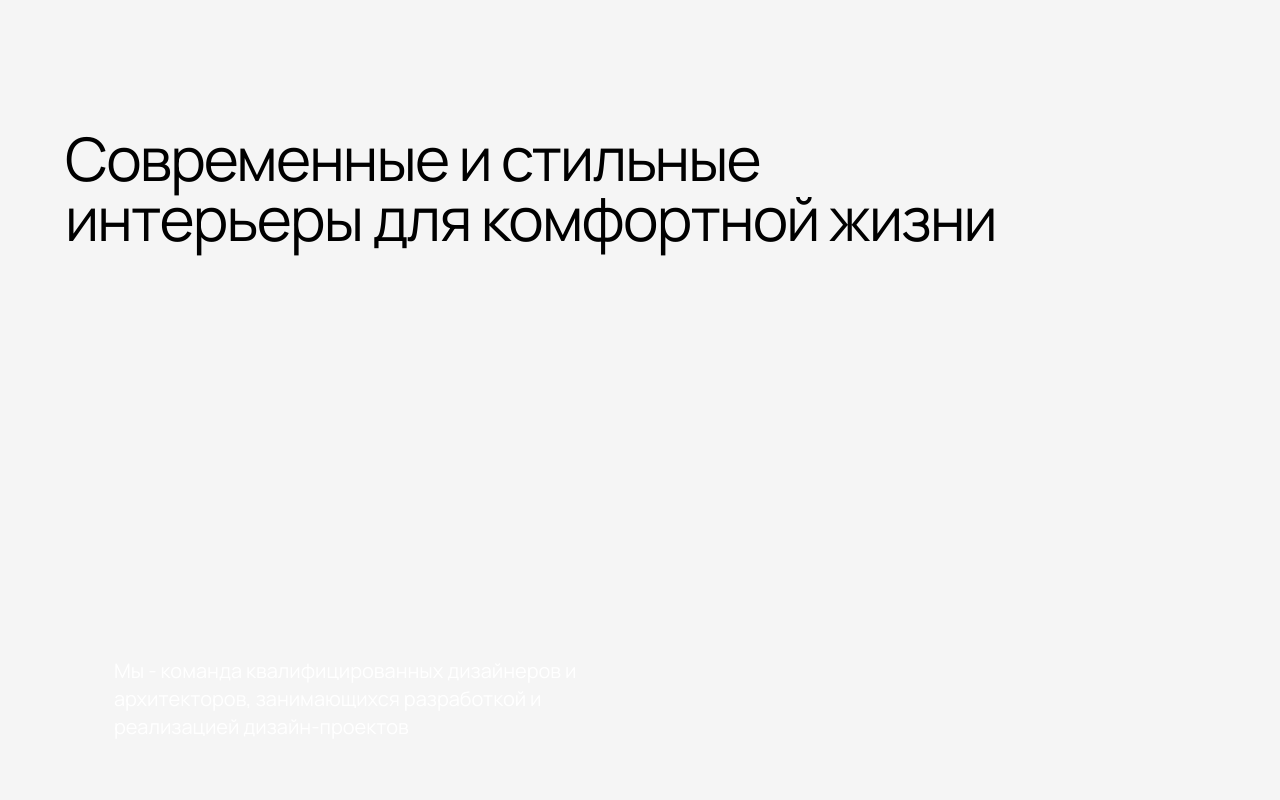
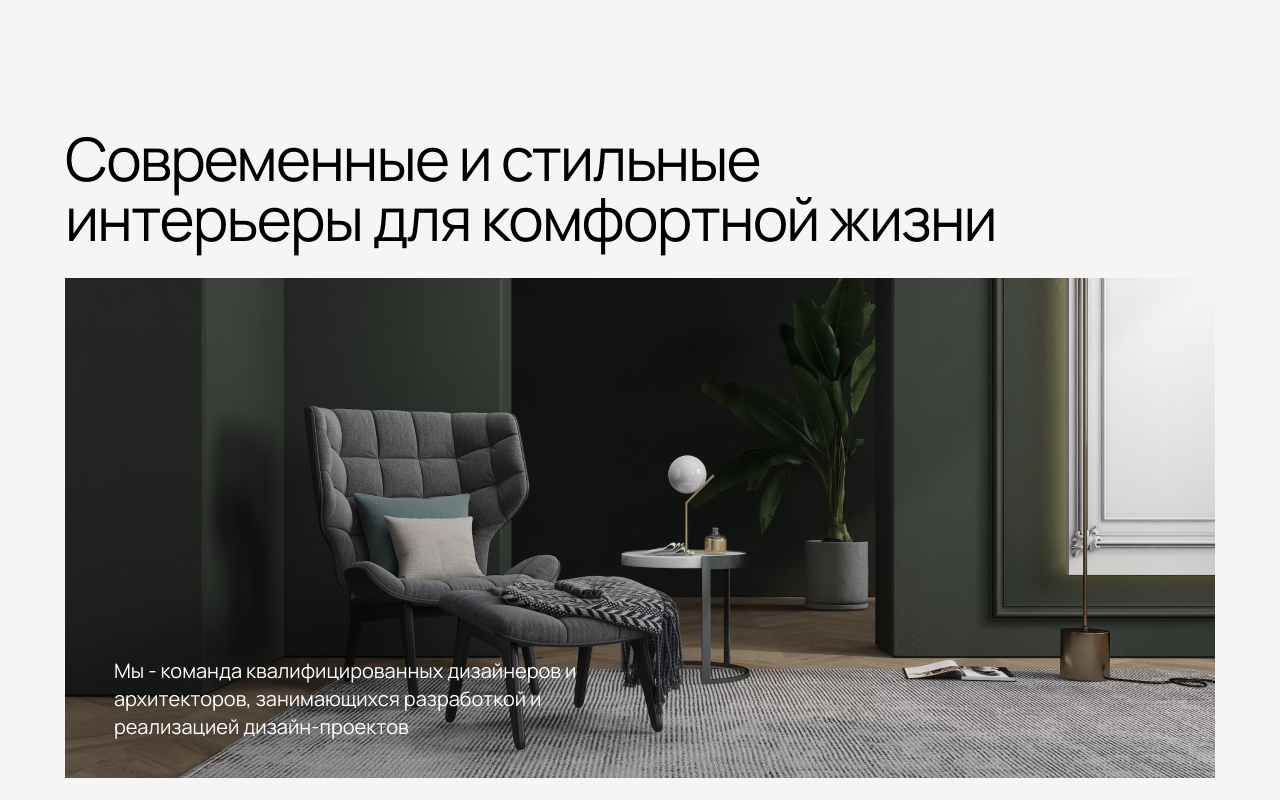
Before and after one commit to EG0R0V0/pet.luxury_coplex, a plain HTML site: page index.html in a window 1280 px wide. Shown: the top 800 px of the page. Drawn offline with Linux system fonts and the light colour scheme; the site is published under a folder, as on GitHub Pages, so addresses that start at the root find nothing.

Commit message:
Update styles.css

```diff
--- a/styles/styles.css
+++ b/styles/styles.css
@@ -37,7 +37,7 @@ h2{
 
     width: 1150px;
     height: 500px;
-    background-image: url(/resurces/pic1.png);
+    background-image: url(../resurces/pic1.png);
     margin-bottom: 150px;
 }
 .pic1-text{
```
